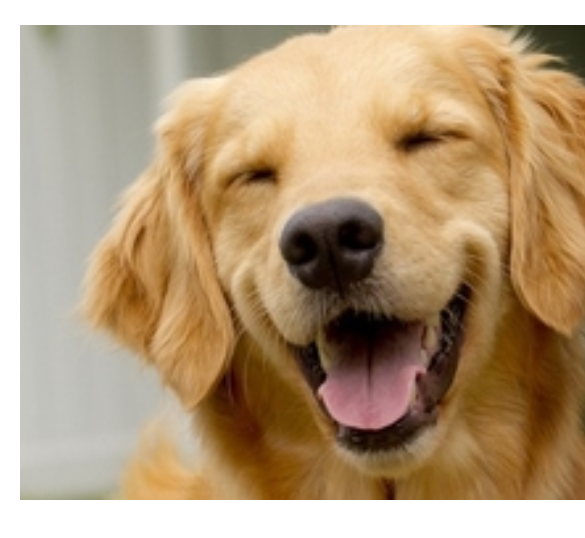
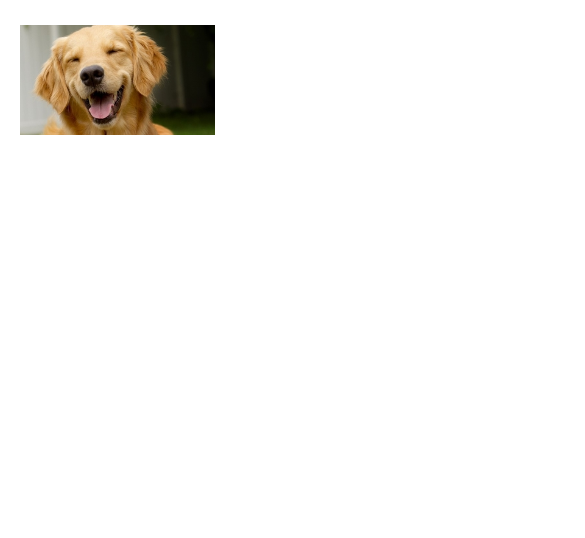
Before and after one commit to nihargarg/nihargarg.github.io, a plain HTML site: page assets/links/thankyou.html in a window 390 px wide. Shown: the part 226-764 px from the top of the page, 585 px wide, since content can reach past the window. Drawn offline with nearby package versions, Linux system fonts and the light colour scheme.

Commit message:
fix thank you page for mobile viewing

```diff
--- a/assets/links/thankyou.html
+++ b/assets/links/thankyou.html
@@ -25,7 +25,7 @@
 
       <div class='blog-body'>
 		<p>
-			<img src="../img/positive_analysis.jpg" alt="Thank you" style="width:100vh;">
+			<img src="../img/positive_analysis.jpg" alt="Thank you" style="width:50vw;">
 		</p>
       </div>
     </article>
```
